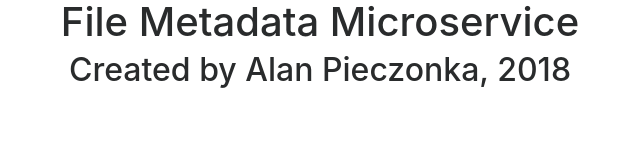
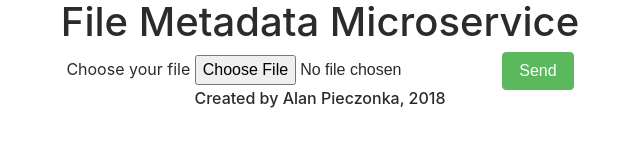
Before and after one commit to AlanPieczonka/ExpressFileMetadata, a website: page src/index.html in a window 1280 px wide. Shown: the whole page, without its empty margins (320-960 px from the left). Drawn offline with nearby package versions, Linux system fonts and the light colour scheme.

Commit message:
Create form in index.html

```diff
--- a/src/index.html
+++ b/src/index.html
@@ -8,6 +8,13 @@
 </head>
 <body>
 <h1 class="text-center">File Metadata Microservice</h1>
-<h2 class="text-center">Created by Alan Pieczonka, 2018</h2>
+    <form method="post" enctype="multipart/form-data" action="/upload">
+        <div class="text-center">
+            <span>Choose your file</span>
+            <input type="file" name="file" required>
+            <button class="btn btn-success">Send</button>
+        </div>
+    </form>
+<h6 class="text-center">Created by Alan Pieczonka, 2018</h6>
 </body>
 </html>
```
